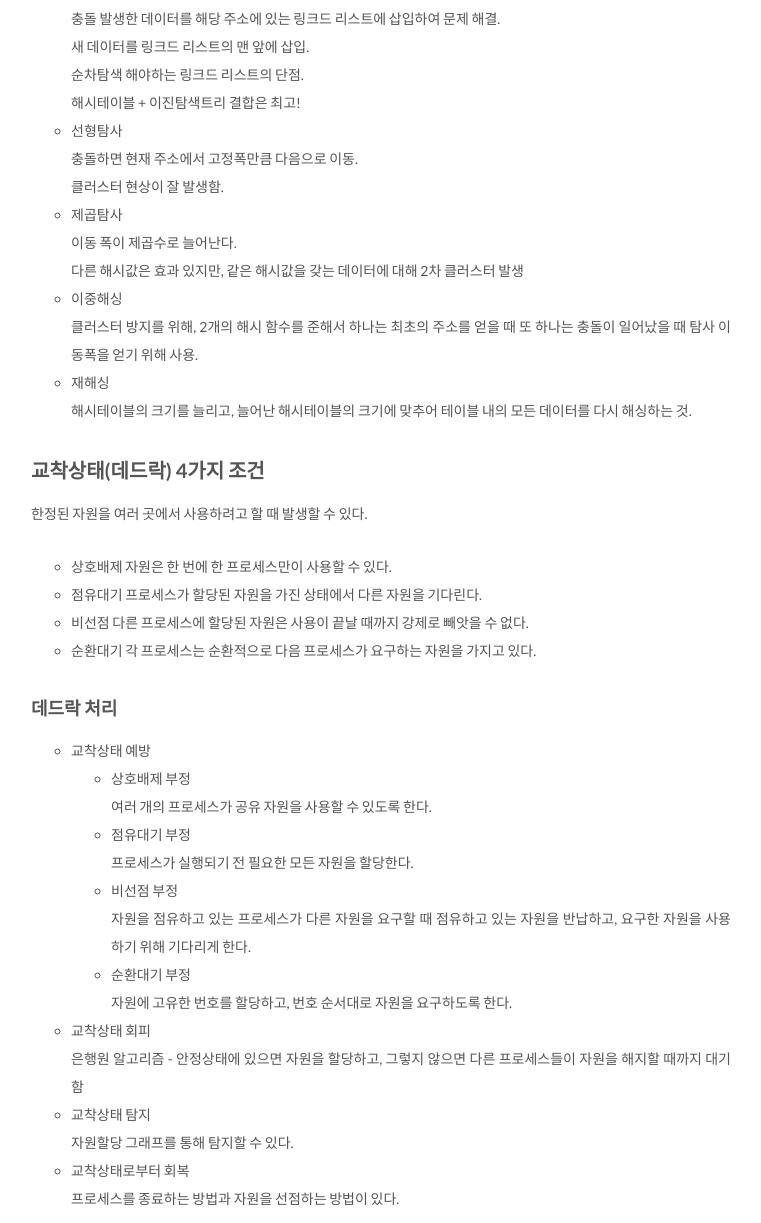
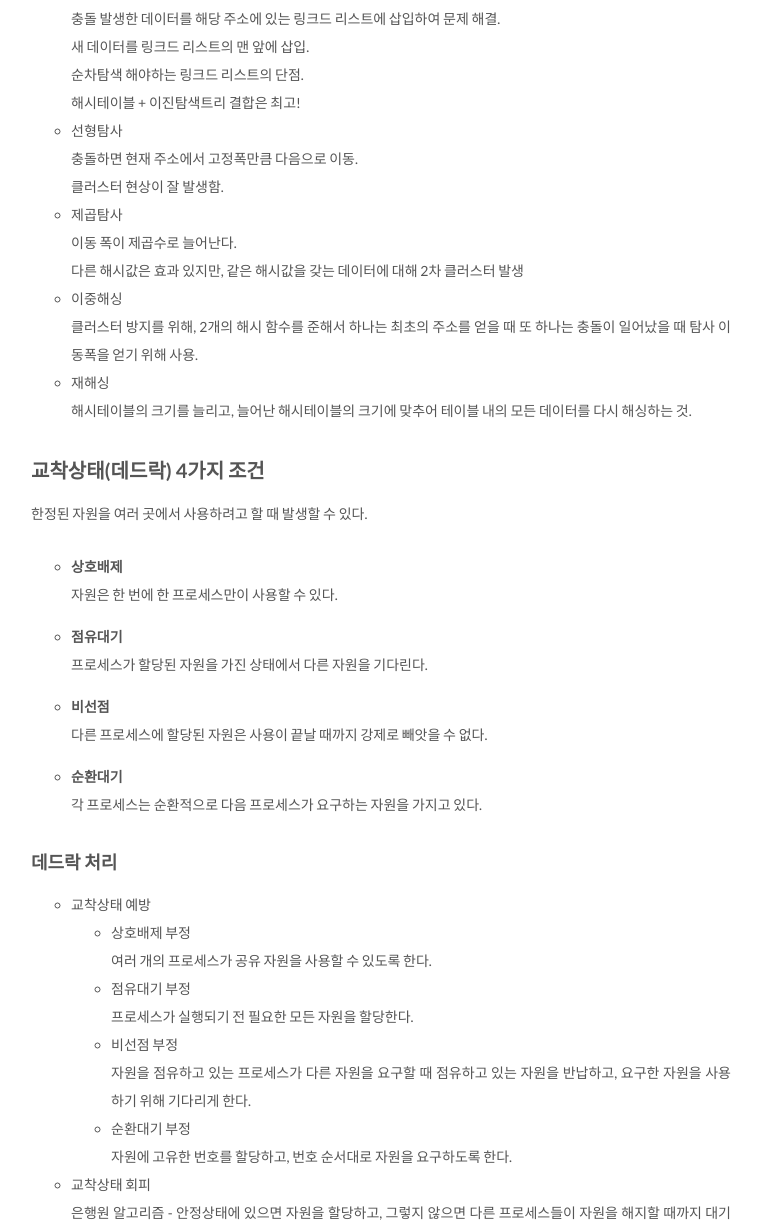
Before and after one commit to groovypark/groovypark.github.io, a Jekyll site: the page built from _posts/2018-05-18-CS공부.md, in a window 1280 px wide, cut to the strip 3109-4332 px from the top of the page. Shown: the whole strip, without its empty margins (259-1020 px from the left). Built offline with Jekyll 4.4.1, drawn with Linux system fonts in a browser that asks for light colours.

Commit message:
Fix markdownlint

```diff
--- a/_posts/2018-05-18-CS공부.md
+++ b/_posts/2018-05-18-CS공부.md
@@ -111,13 +111,13 @@ Cluster(클러스터) : 일부 지역의 주소들을 집중적으로 반환 하
 한정된 자원을 여러 곳에서 사용하려고 할 때 발생할 수 있다.
 
 * 상호배제
-    자원은 한 번에 한 프로세스만이 사용할 수 있다.
+  : 자원은 한 번에 한 프로세스만이 사용할 수 있다.
 * 점유대기
-    프로세스가 할당된 자원을 가진 상태에서 다른 자원을 기다린다.
+  : 프로세스가 할당된 자원을 가진 상태에서 다른 자원을 기다린다.
 * 비선점
-    다른 프로세스에 할당된 자원은 사용이 끝날 때까지 강제로 빼앗을 수 없다.
+  : 다른 프로세스에 할당된 자원은 사용이 끝날 때까지 강제로 빼앗을 수 없다.
 * 순환대기
-    각 프로세스는 순환적으로 다음 프로세스가 요구하는 자원을 가지고 있다.
+  : 각 프로세스는 순환적으로 다음 프로세스가 요구하는 자원을 가지고 있다.
 
 ### 데드락 처리
 
```
